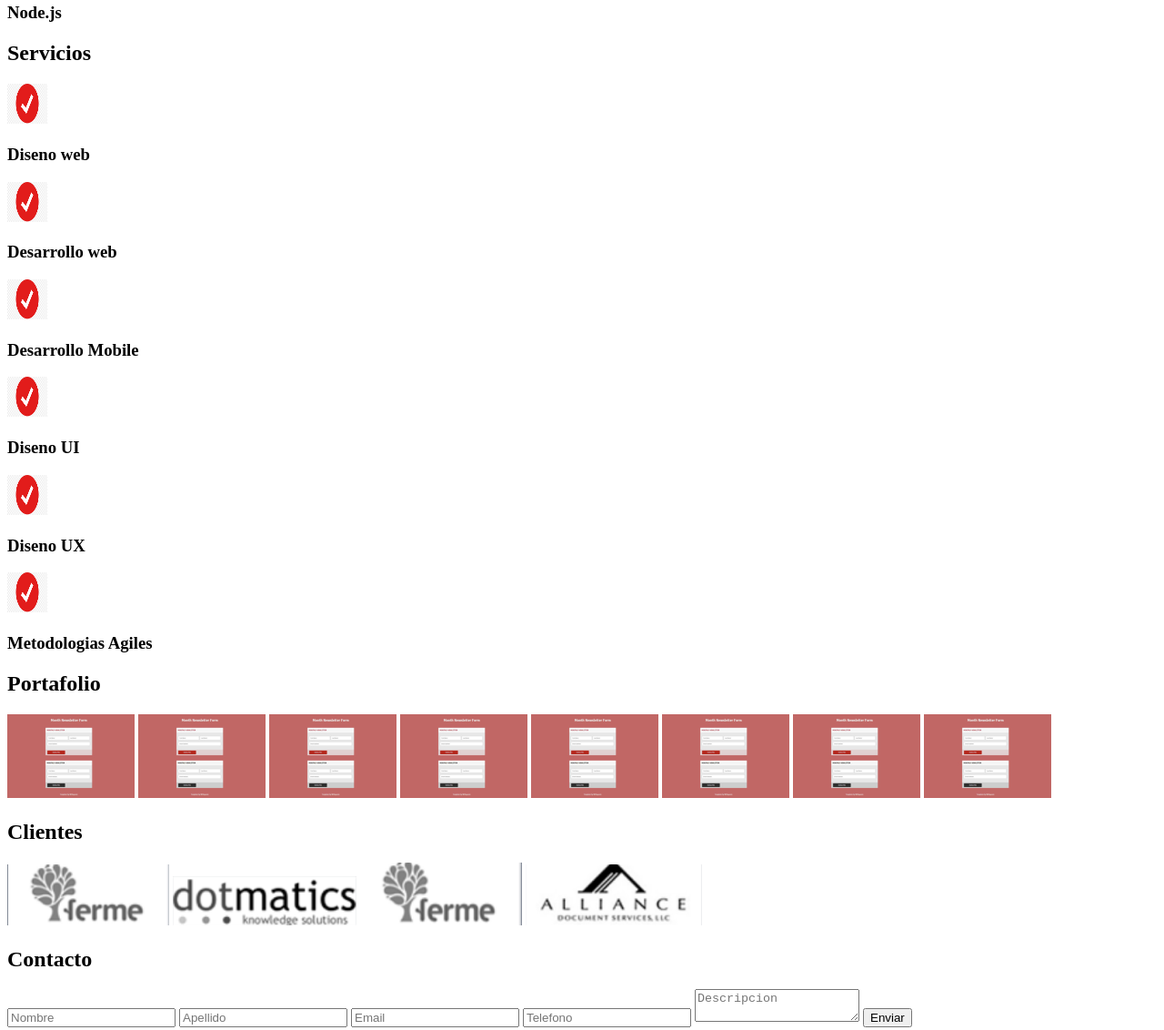
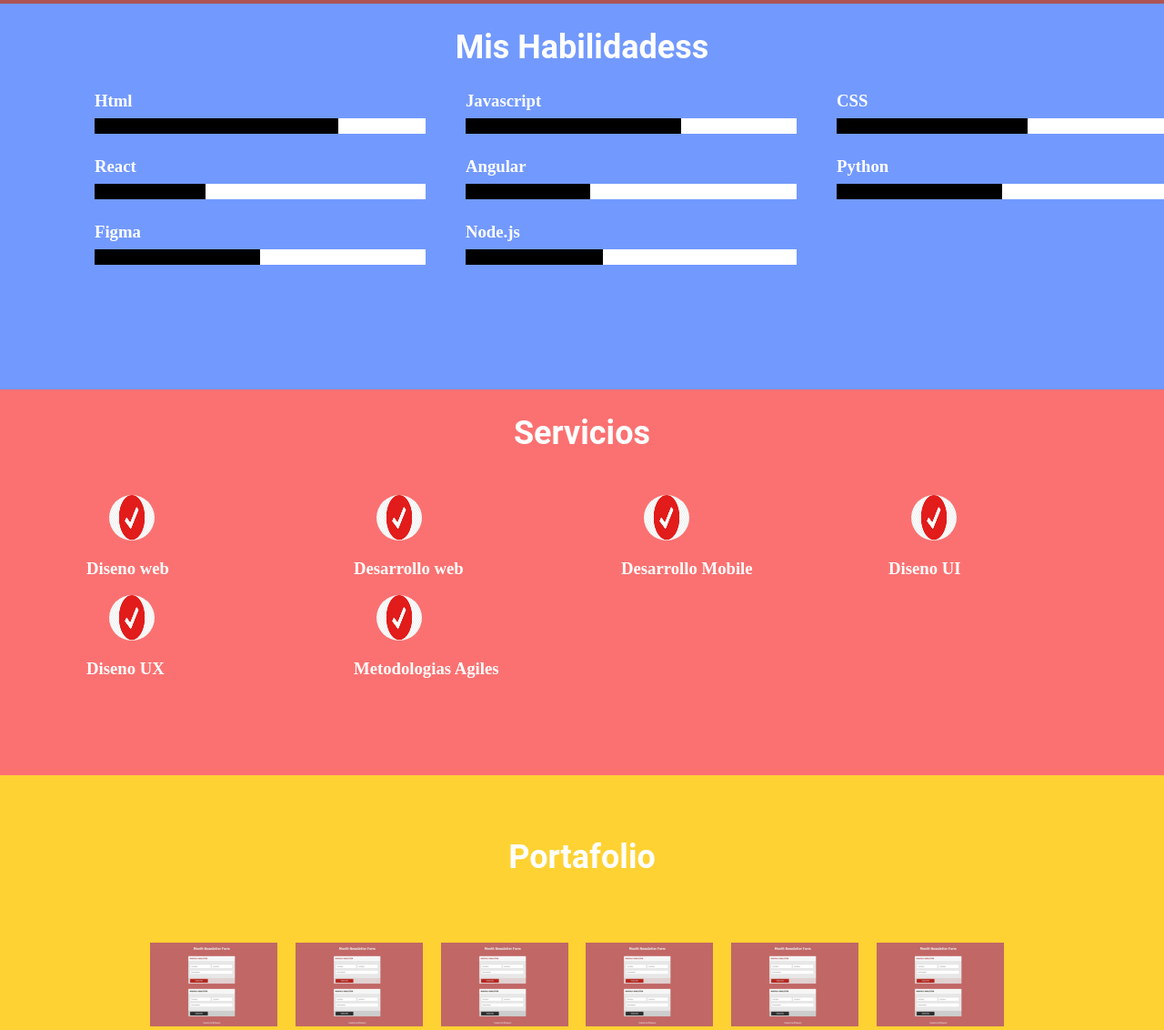
Before and after one commit to jhomaco/proyecto, a plain HTML site: page index.html in a window 1280 px wide. Shown: the part 521-1653 px from the top of the page at 91% size. Drawn offline with Linux system fonts and the light colour scheme.

Commit message:
new_project

```diff
--- a/index.html
+++ b/index.html
@@ -3,123 +3,137 @@
 <head>
      <meta charset="UTF-8">
      <meta name="viewport" content="width=device-width, initial-scale=1.0">
+     <link rel="stylesheet" href="./styles/main.css">
      <title>Portafolio</title>
 </head>
 <body>
      <!-- encapsulo mi pagina en un bloque con la class container para poder darle tamaño a futuro -->
      <div class="container">
+          <!-- <center> -->
           <!-- es esta primera seccion le coloco un titulo y la imagen  -->
           <section class="banner">
-               <h1>codiGO</h1>
+
+               <h1 class="codigo">codiGO</h1>
                <!-- itulizo pa etiqueta para poder dar semantica -->
                <figure>
                     <!-- la imagen que usare para mi portafolio con medidas exactas y un texto -->
-                    <img src="./images/banner.png" width="960px" height="525px" alt="banner" title="banner">
+                    <img src="./images/banner.png" width="960px" height="525px" alt="banner" title="banner" class="img">
 
                </figure>
                <!-- en esta parte en un div almaceno el subtitulo para darle estilos mas adelante -->
                <div class="subtitulo">
-                    <h2>Hola, mi nombre es jhonatan cohaila</h2>
+                    <h2>Hola, mi nombre es Jhonatan Cohaila</h2>
                </div>
 
           </section>
 
           <section class="skills">
-               <h2>my skills</h2>
+               <h2>Mis Habilidadess</h2>
                <div class="percentaje">
                     <div class="bar_title">
                          <h3> Html </h3>
                          <div class="bar">
-                              <div class=""></div>
-                         </div>
-                    </div>
-                    <div class="bar_title">
-                         <h3> Html </h3>
-                         <div class="bar">
-                              <div class=""></div>
+                              <div class="html"></div>
                          </div>
                     </div>
                     <div class="bar_title">
                          <h3> Javascript </h3>
                          <div class="bar">
-                              <div class=""></div>
+                              <div class="java"></div>
                          </div>
                     </div>
                     <div class="bar_title">
                          <h3> CSS </h3>
                          <div class="bar">
-                              <div class=""></div>
+                              <div class="css"></div>
                          </div>
                     </div>
                     <div class="bar_title">
                          <h3> React </h3>
                          <div class="bar">
-                              <div class=""></div>
+                              <div class="react"></div>
                          </div>
                     </div>
                     <div class="bar_title">
                          <h3> Angular </h3>
                          <div class="bar">
-                              <div class=""></div>
+                              <div class="angular"></div>
                          </div>
                     </div>
                     <div class="bar_title">
                          <h3> Python </h3>
                          <div class="bar">
-                              <div class=""></div>
+                              <div class="python"></div>
                          </div>
                     </div>
                     <div class="bar_title">
                          <h3> Figma </h3>
                          <div class="bar">
-                              <div class=""></div>
+                              <div class="figma"></div>
                          </div>
                     </div>
                     <div class="bar_title">
                          <h3> Node.js </h3>
                          <div class="bar">
-                              <div class=""></div>
+                              <div class="node"></div>
                          </div>
                     </div>
                </div>
           </section>
 
-          <section>
+          <section class="servicios">
                <h2>Servicios</h2>
                <div class="items">
                     <div class="item">
-                         <img src="./images/icon.png" width="44" height="44" alt="icon">
+                         <img src="./images/icon.png" width="44" height="44" alt="icon" >
+                         <div class="web">
                               <h3>Diseno web</h3>
+                         </div>
                     </div>
                     <div class="item">
                          <img src="./images/icon.png" width="44" height="44" alt="icon">
+                         <div class="web">
                               <h3>Desarrollo web</h3>
+                         </div>
+
                     </div>
                     <div class="item">
                          <img src="./images/icon.png" width="44" height="44" alt="icon">
+                         <div class="web">
                               <h3>Desarrollo Mobile</h3>
+                         </div>
+
                     </div>
                     <div class="item">
                          <img src="./images/icon.png" width="44" height="44" alt="icon">
+                         <div class="web">
                               <h3>Diseno UI</h3>
+                         </div>
+
                     </div>
                     <div class="item">
                          <img src="./images/icon.png" width="44" height="44" alt="icon">
+                         <div class="web">
                                <h3>Diseno UX</h3>
+                         </div>
+
                     </div>
                     <div class="item">
                          <img src="./images/icon.png" width="44" height="44" alt="icon">
+                         <div class="web">
                               <h3>Metodologias Agiles</h3>
+                         </div>
+
                     </div>
                </div>
           </section>
 
-          <section>
+          <section class="portafolio">
                <h2>Portafolio</h2>
-               <div class="items">
+               <div class="items_img">
                     <img src="./images/portafolio/image 1.png" width="140" height="92" alt="one" />
                     <img src="./images/portafolio/image 1.png" width="140" height="92" alt="two" />
-                    <img src="./images/portafolio/image 1.png" width="140" height="92" alt="three" />
+                    <img src="./images/portafolio/image 1.png" width="140" height="92" alt="three"  />
                     <img src="./images/portafolio/image 1.png" width="140" height="92" alt="four" />
                     <img src="./images/portafolio/image 1.png" width="140" height="92" alt="five" />
                     <img src="./images/portafolio/image 1.png" width="140" height="92" alt="six" />
@@ -129,7 +143,7 @@
           </section>
           <section class="clients">
                <h2>Clientes</h2>
-               <div class="items">
+               <div class="items_cli">
                     <img src="./images/clients/image 1.png" width="178" height="67" alt="one">
                     <img src="./images/clients/image 2.png" width="202" height="54" alt="one">
                     <img src="./images/clients/image 3.png" width="178" height="69" alt="one">
@@ -141,11 +155,11 @@
                <h2>Contacto</h2>
                <form  class="form" action="">
                     <input type="text" placeholder="Nombre">
-                    <input type="text" placeholder="Apellido">
+                    <input type="text" placeholder="Apellido" class="apellido">
                     <input type="email" placeholder="Email">
-                    <input type="text" placeholder="Telefono">
+                    <input type="text" placeholder="Telefono" class="fono">
                     <textarea placeholder="Descripcion"  ></textarea>
-                    <button type="submit">Enviar</button>
+                    <button type="submit" class="boton">Enviar</button>
                </form>
           </section>
      </div>
--- a/styles/main.css
+++ b/styles/main.css
@@ -0,0 +1,256 @@
+/* buen dia profesor espero que pueda entender este codigo gracias */
+
+/* reseteamos todos los margenes como internos y externos */
+*{
+     padding: 0;
+     margin: 0;
+}
+
+/* dandole un color de fondo a la pagina */
+body{
+     background: rgb(173, 83, 83);
+}
+
+establecemos el tamanio de nuestro sitio web
+.container{
+     width: 960px;
+     margin: 10px auto;
+     background: #7299FE;
+}
+.banner{
+     height: 525px;
+     margin: 0px auto;
+}
+
+.codigo{
+     margin-left: 6em;
+     margin-top: 36px;
+     position: absolute;
+     font-family: Roboto;
+     font-style: normal;
+     font-weight: bold;
+     font-size: 64px;
+     line-height: 75px;
+     color: #FFFFFF;
+}
+
+.subtitulo{
+     position: absolute;
+     width: 340px;
+     top: 270px;
+     padding: 10px;
+     margin-left: 52px;
+     font-family: Roboto;
+     font-style: normal;
+     font-weight: bold;
+      font-size: 30px;
+     line-height: 42px;
+     color: #FFFFFF;
+     background: rgba(114, 153, 254, 0.5);
+}
+
+/* habilidades */
+
+.skills{
+     height: 424px;
+     margin: 0px auto;
+     background: #7299FE;
+}
+ h2{
+     text-align: center;
+     font-family: Roboto;
+     font-style: normal;
+     font-weight: bold;
+     font-size: 36px;
+     line-height: 42px;
+     color: #FFFFFF;
+     padding: 27px;
+}
+.bar_title {
+     margin-left: 104px;
+     display: inline-flex;
+     margin-bottom: 50px;
+}
+
+.bar{
+     position: absolute;
+     width: 364px;
+     height: 17px;
+     /* margin-left: 104px; */
+     margin-top: 30px;
+     /*left: 104px;
+     top: 650px; */
+     /* display: inline-flex; */
+     background: white;
+}
+
+.bar_title h3{
+     width: 300px;
+     color: white;
+}
+
+.html{
+     width: 268px;
+     height: 17px;
+     background-color: black;
+}
+
+.java{
+     width: 237px;
+     height: 17px;
+     background-color: black;
+}
+
+.css{
+     width: 210px;
+     height: 17px;
+     background-color: black;
+}
+
+.react{
+     width: 122px;
+     height: 17px;
+     background-color: black;
+}
+.angular{
+     width: 137px;
+     height: 17px;
+     background-color: black;
+}
+
+.python{
+     width: 182px;
+     height: 17px;
+     background-color: black;
+}
+
+.figma{
+     width: 182px;
+     height: 17px;
+     background-color: black;
+}
+
+.node{
+     width: 151px;
+     height: 17px;
+     background-color: black;
+}
+/* servicios */
+
+.servicios{
+     background:#FB7171;
+     height: 424px;
+     /* margin: 0px auto; */
+     position;
+}
+
+.item{
+     height: 70px;
+     width: 250px;
+     margin:20px;
+     display: inline-flex;
+     text-align: center;
+}
+
+.item img{
+     margin: 0px auto;
+     width: 50px;
+     height: 50px;
+     border-radius: 100%;
+}
+
+.web{
+     position: absolute;
+     margin-top:70px;
+     margin-left: 75px;
+     text-align: center;
+     color: white;
+}
+
+/* portafolio */
+
+.portafolio{
+     text-align: center;
+     padding-top: 42px;
+     font-family: Roboto;
+     font-style: normal;
+     font-weight: bold;
+     font-size: 36px;
+     line-height: 42px;
+     background:#FFD233;;
+     height: 424px;
+     color: #FFFFFF;
+}
+
+.items_img{
+      margin:0px 90px;
+}
+
+.items_img img{
+     margin-top: 46px;
+     position: relative;
+     width: 140px;
+     height: 92px;
+     margin-right:11px
+}
+
+/* clientes */
+
+.clients{
+     height: 258px;
+     /* position: absolute; */
+     background: #3F4E62;
+}
+
+.items_cli{
+     float: left;
+     margin-left: 70px;
+}
+
+.items_cli img{
+     margin-right: 24px;
+}
+
+/* contacto */
+
+.contact{
+     height: 578px;
+     background: #16A085;
+}
+
+.form{
+     margin:0px  100px;
+}
+
+input[type="text"],input[type="email"]{
+     width: 363px;
+     position: relative;
+     height: 59px;
+     margin-top: 33px;
+}
+
+.apellido, .fono{
+     float: right;
+}
+textarea{
+     width: 759px;
+     height: 112px;
+     resize: none;
+     margin-top:33px;
+
+}
+
+button {
+     background-color: #233451;
+     display: block;
+     margin: 0px auto;
+     width: 167px;
+     height: 56px;
+     margin-top: 45px;
+     font-family: Roboto;
+     font-style: normal;
+     font-weight: bold;
+     font-size: 18px;
+     line-height: 21px;
+     color: #FFFFFF;
+}
```
Lines whose indentation alone changed are shown as unchanged.
